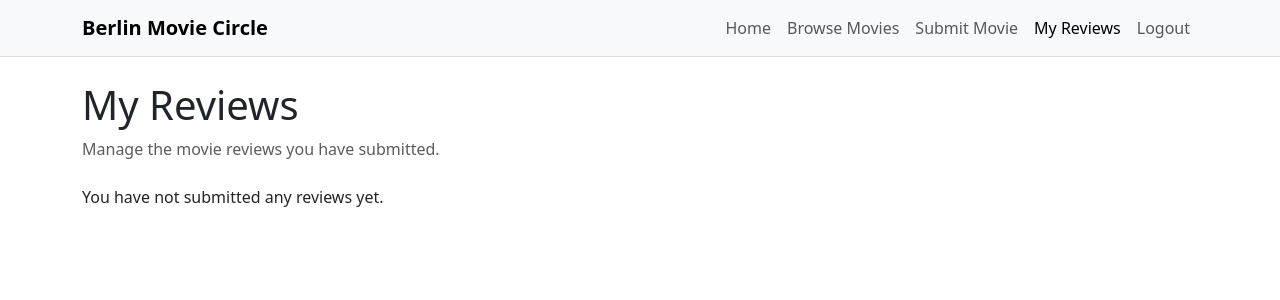
After one commit to angela64711/third-milestone-project, a Django app: page /my-reviews/ in a window 1280 px wide. The commit adds this page. Shown: the top 300 px of the page. Run offline with Django 4.2, Linux system fonts and the light colour scheme; the visitor is signed in with stand-in values (Sample User, id 1); data that the repository does not hold is empty.

Commit message:
Add My Reviews view and template

```diff
--- a/movie_project/settings.py
+++ b/movie_project/settings.py
@@ -28,7 +28,7 @@ BASE_DIR = Path(__file__).resolve().parent.parent
 SECRET_KEY = os.environ.get("SECRET_KEY")
 
 # SECURITY WARNING: don't run with debug turned on in production!
-DEBUG = True
+DEBUG = False
 
 ALLOWED_HOSTS = [".herokuapp.com", "127.0.0.1"]
 
--- /dev/null
+++ b/movies/templates/movies/my_reviews.html
@@ -0,0 +1,57 @@
+{% extends "base.html" %}
+
+{% block content %}
+
+<section class="mb-4">
+    <h1>My Reviews</h1>
+    <p class="text-muted">
+        Manage the movie reviews you have submitted.
+    </p>
+</section>
+
+<section>
+    <div class="row g-4">
+        {% for review in reviews %}
+        <div class="col-12 col-lg-6">
+            <div class="card h-100">
+                <div class="card-body d-flex flex-column">
+                    <h2 class="h5 card-title">
+                        {{ review.movie.title }}
+                    </h2>
+
+                    <p class="text-muted mb-2">
+                        {% if review.movie.release_year %}
+                        {{ review.movie.release_year }}
+                        {% endif %}
+
+                        {% if review.movie.director %}
+                        {% if review.movie.release_year %} | {% endif %}
+                        Directed by {{ review.movie.director }}
+                        {% endif %}
+                    </p>
+
+                    <p class="mb-2">
+                        <strong>Your rating:</strong> {{ review.rating }}/5
+                    </p>
+
+                    <p class="card-text">
+                        {{ review.review_text }}
+                    </p>
+
+                    <div>
+                        <a href="{% url 'movie_detail' review.movie.slug %}" class="btn btn-sm btn-outline-primary">
+                            View movie
+                        </a>
+                    </div>
+                </div>
+            </div>
+        </div>
+        {% empty %}
+        <div class="col">
+            <p>You have not submitted any reviews yet.</p>
+        </div>
+        {% endfor %}
+    </div>
+</section>
+
+{% endblock %}
--- a/movies/urls.py
+++ b/movies/urls.py
@@ -4,6 +4,7 @@ from . import views
 urlpatterns = [
     path("", views.home, name="home"),
     path("movies/", views.MovieList.as_view(), name="movie_list"),
+    path("submit/", views.submit_movie, name="submit_movie"),
+    path("my-reviews/", views.my_reviews, name="my_reviews"),
     path("movies/<slug:slug>/", views.movie_detail, name="movie_detail"),
-    path("submit/", views.submit_movie, name="submit_movie"),
 ]
--- a/movies/views.py
+++ b/movies/views.py
@@ -168,3 +168,28 @@ def movie_detail(request, slug):
     }
 
     return render(request, "movies/movie_detail.html", context)
+
+
+# My Reviews Page
+
+
+@login_required
+def my_reviews(request):
+    """
+    Display all reviews written by the logged-in user.
+    Each review is shown together with its related movie.
+    """
+
+    # Show only reviews that are approved and linked to approved movies.
+    # Both filters are needed so unapproved content is not visible.
+    reviews = Review.objects.filter(
+        author=request.user,
+        approved=True,
+        movie__approved=True,
+    ).order_by("-created_on")
+
+    context = {
+        "reviews": reviews,
+    }
+
+    return render(request, "movies/my_reviews.html", context)
--- a/templates/base.html
+++ b/templates/base.html
@@ -2,6 +2,7 @@
 {% url 'home' as home_url %}
 {% url 'movie_list' as movie_list_url %}
 {% url 'submit_movie' as submit_movie_url %}
+{% url 'my_reviews' as my_reviews_url %}
 {% url 'account_login' as login_url %}
 {% url 'account_signup' as signup_url %}
 {% url 'account_logout' as logout_url %}
@@ -54,9 +55,10 @@
                     </li>
 
                     <li class="nav-item">
-                        <span class="nav-link disabled">
+                        <a class="nav-link {% if request.path == my_reviews_url %}active{% endif %}"
+                            href="{{ my_reviews_url }}">
                             My Reviews
-                        </span>
+                        </a>
                     </li>
 
                     <li class="nav-item">
```
